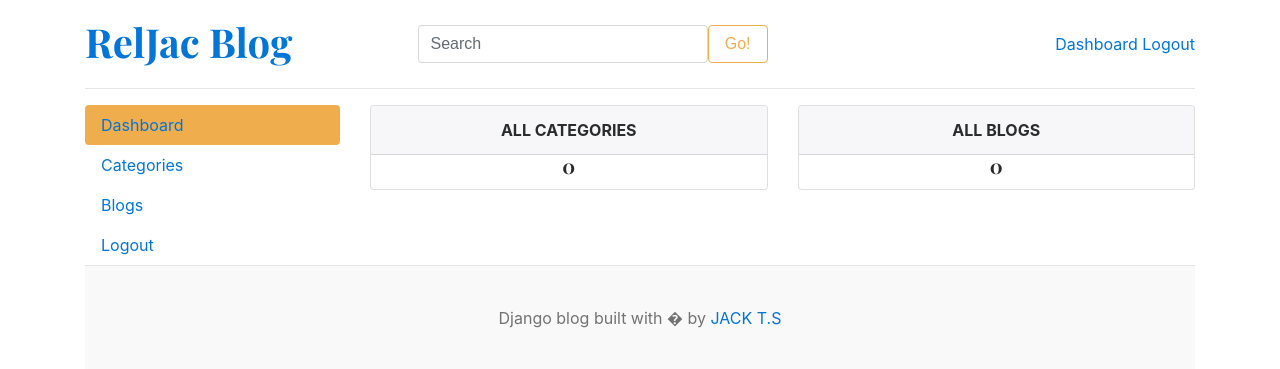
After one commit to jayzeewebdev/blog, a Django app: page /dashboard/ in a window 1280 px wide. The commit adds this page. Shown: the top 369 px of the page. Run offline with Django 5.2, Linux system fonts and the light colour scheme; the visitor is signed in with stand-in values (Sample User, id 1); data that the repository does not hold is empty.

Commit message:
edit and add functionality

```diff
--- a/Accounts/templates/Accounts/register.html
+++ b/Accounts/templates/Accounts/register.html
@@ -2,16 +2,16 @@
 {% load crispy_forms_tags %}
 
 {% block content %}
+
 <h3>Register</h3>
+
 <div class="container">
     <div class="col-8">
-
-    <form method="POST" href="{% url 'register' %}" action="{% url 'blog_homepage' %}">
+        <form method="POST" action="{% url 'register' %}">
             {% csrf_token %}
             {{ form | crispy }}
             <button type="submit" class="btn btn-primary">Submit</button>
         </form>
-
     </div>
 </div>
 
--- a/Accounts/urls.py
+++ b/Accounts/urls.py
@@ -5,4 +5,5 @@ from Accounts import views
 urlpatterns = [
   path('register/', views.register, name='register'),
   path('login_view/', views.login_view, name='login_view'),
+  path('login/', views.logout, name='logout'),
 ]
--- /dev/null
+++ b/dashboard/templates/dashboard/dashboard.html
@@ -0,0 +1,33 @@
+{% extends 'base.html' %}
+
+{% block content %}
+
+<div class="row">
+
+  <!-- Left sidebar -->
+   {% include 'sidebar.html' %}
+  <!-- Right sidebar -->
+   <div class="col-md-9">
+      <div class="row">
+         <div class="col">
+          <div class="card border-default mb-3">
+           <div class="card-header text-center text-uppercase font-weight-bold">All Categories</div>
+           <div class="card-body text-dark">
+            <h5 class="card-title text-center">{{ category_count }}</h5>
+           </div>
+           </div>
+         </div>
+         <div class="col">
+          <div class="card border-default mb-3">
+           <div class="card-header text-center text-uppercase font-weight-bold">All Blogs</div>
+            <div class="card-body text-dark">
+              <h5 class="card-title text-center">{{ blogs_count }}</h5>
+            </div>
+            </div>
+         </div>
+      </div>
+   </div>
+
+</div>
+
+{% endblock %}
--- /dev/null
+++ b/dashboard/templates/dashboard/delete_category.html
@@ -0,0 +1,5 @@
+{% extends 'base.html' %}
+
+{% block content %}
+
+{% endblock %}
--- a/dashboard/urls.py
+++ b/dashboard/urls.py
@@ -0,0 +1,10 @@
+from django.urls import path
+from dashboard import views
+
+urlpatterns = [
+  path('', views.dashboard, name='dashboard'),
+  path('categories/', views.categories, name='categories'),
+  path('create_category/', views.create_category, name='create_category'),
+  path('edit_category/<int:pk>/', views.edit_category, name='edit_category'),
+  path('delete/<int:pk>/', views.delete_category, name='delete_category'),
+]
--- a/dashboard/views.py
+++ b/dashboard/views.py
@@ -1,3 +1,56 @@
-from django.shortcuts import render
+from django.http import HttpResponse
+from django.shortcuts import get_object_or_404, redirect, render
+from django.contrib.auth.decorators import login_required
+
+from blog.models import Blog, Category
+from dashboard.forms import CategoryForm
 
 # Create your views here.
+@login_required(login_url='login_view')
+def dashboard(request):
+  category_count = Category.objects.all().count()
+  blogs_count = Blog.objects.all().count()
+
+  context = {
+    'category_count': category_count,
+    'blogs_count': blogs_count,
+  }
+  return render (request, 'dashboard/dashboard.html', context)
+
+def categories(request):
+  return render(request, 'dashboard/categories.html')
+
+def create_category(request):
+  form = CategoryForm()
+
+  if request.method == 'POST':
+    form = CategoryForm(request.POST)
+    if form.is_valid():
+      form.save()
+      return redirect('categories')
+
+  context = {
+    'form': form,
+  }
+  return render(request, 'dashboard/create_category.html', context)
+
+def edit_category(request, pk):
+  category = get_object_or_404(Category, pk=pk)
+
+  if request.method == 'POST':
+    form = CategoryForm(request.POST, instance=category)
+    if form.is_valid():
+      form.save()
+      return redirect('categories')
+
+  else:
+    form = CategoryForm(instance=category)
+
+  context = {
+   'form': form,
+   'category': category,
+  }
+  return render(request, 'dashboard/edit_category.html', context)
+
+def delete_category(request, pk):
+  return render(request, 'dashboard/delete_category.html')
--- a/templates/base.html
+++ b/templates/base.html
@@ -10,6 +10,7 @@
     <link href="https://getbootstrap.com/docs/4.0/dist/css/bootstrap.min.css" rel="stylesheet">
     <link href="https://fonts.googleapis.com/css?family=Playfair+Display:700,900" rel="stylesheet">
     <link href="{% static 'css/blog.css' %}" rel="stylesheet">
+    <link rel="stylesheet" href="https://cdnjs.cloudflare.com/ajax/libs/font-awesome/4.7.0/css/font-awesome.min.css">
   </head>
 <body>
     <div class="container">
@@ -21,13 +22,21 @@
           <div class="col-4">
              <form class="d-flex" role="search" action="{% url 'search' %}" method="GET">
               <input class="form-control me-2" type="text" name="keyword" value="{{ keyword }}" placeholder="Search" aria-label="Search"/>
-              <button class="btn btn-outline-warning" type="submit">Search</button>
+              <button class="btn btn-outline-warning" type="submit">Go!</button>
             </form>
           </div>
+
           <div class="col-4 d-flex justify-content-end align-items-center">
-            <a class="btn btn-sm btn-warning" href="{% url 'login_view' %}">Login</a> &nbsp;
-            <a class="btn btn-sm btn-outline-secondary" href="{% url 'register' %}">Register</a>
+            {% if not user.is_authenticated %}
+              <a class="btn btn-sm btn-warning" href="{% url 'login_view' %}">Login</a> &nbsp;
+              <a class="btn btn-sm btn-outline-secondary" href="{% url 'register' %}">Register</a>
+             {% else %}
+              <span><a href="{% url 'dashboard' %}">Dashboard</a></span>
+              &nbsp;
+              <span><a href="{% url 'logout' %}">Logout</a></span>
+            {% endif %}
           </div>
+
         </div>
       </header>
 
--- a/templates/sidebar.html
+++ b/templates/sidebar.html
@@ -0,0 +1,10 @@
+
+
+  <div class="col-md-3">
+     <div class="nav flex-column nav-pills bg-light" aria-orientation="vertical">
+      <a href="{% url 'dashboard' %}" class="nav-link text-dark {% if '/dashboard/' == request.path %} bg-warning {% endif %}">Dashboard</a>
+      <a href="{% url 'categories' %}" class="nav-link text-dark {% if '/categories/' in request.path %} bg-warning {% endif %}">Categories</a>
+      <a href="" class="nav-link text-dark ">Blogs</a>
+      <a href="" class="nav-link text-dark ">Logout</a>
+     </div>
+  </div>
--- a/todo_main/settings.py
+++ b/todo_main/settings.py
@@ -42,7 +42,7 @@ INSTALLED_APPS = [
     'blog',
     'Bioblog',
     'Accounts',
-    #'dashboard',
+    'dashboard',
 ]
 
 CRISPY_ALLOWED_TEMPLATE_PACKS = "bootstrap5"
--- a/todo_main/urls.py
+++ b/todo_main/urls.py
@@ -23,4 +23,8 @@ urlpatterns = [
     path('admin/', admin.site.urls),
     path('', include('blog.urls')),
     path('', include('Accounts.urls')),
+
+    #DASHBOARD CONFIGURATIONS DONE HERE
+    path('dashboard/', include('dashboard.urls')),
+
 ] + static(settings.MEDIA_URL, document_root=settings.MEDIA_ROOT)
```
Also changed, not shown: Accounts/views.py (+12 -3 lines), dashboard/forms.py (+11 -0 lines), dashboard/templates/dashboard/categories.html (added, +50 -0 lines), dashboard/templates/dashboard/create_category.html (added, +15 -0 lines), dashboard/templates/dashboard/edit_category.html (added, +15 -0 lines), requirements.txt (+7 -0 lines). Lines whose indentation alone changed are shown as unchanged.
